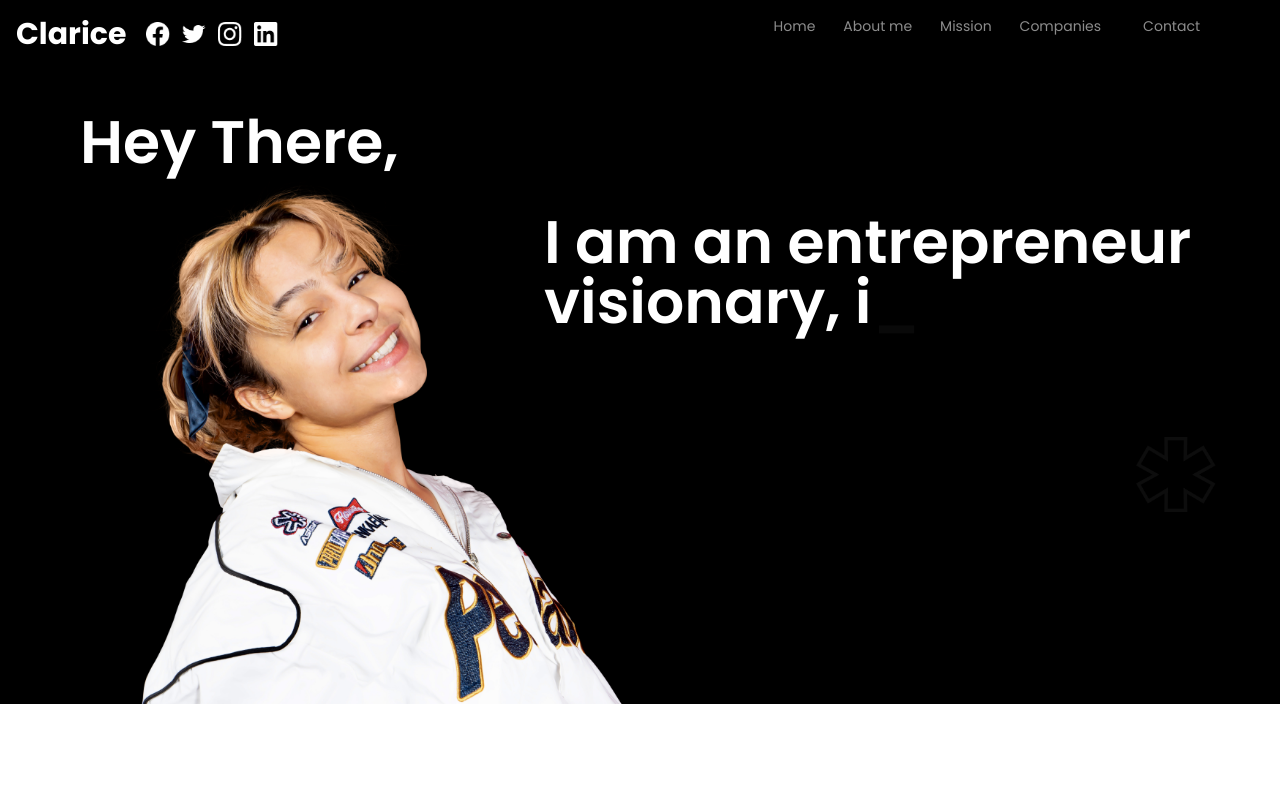
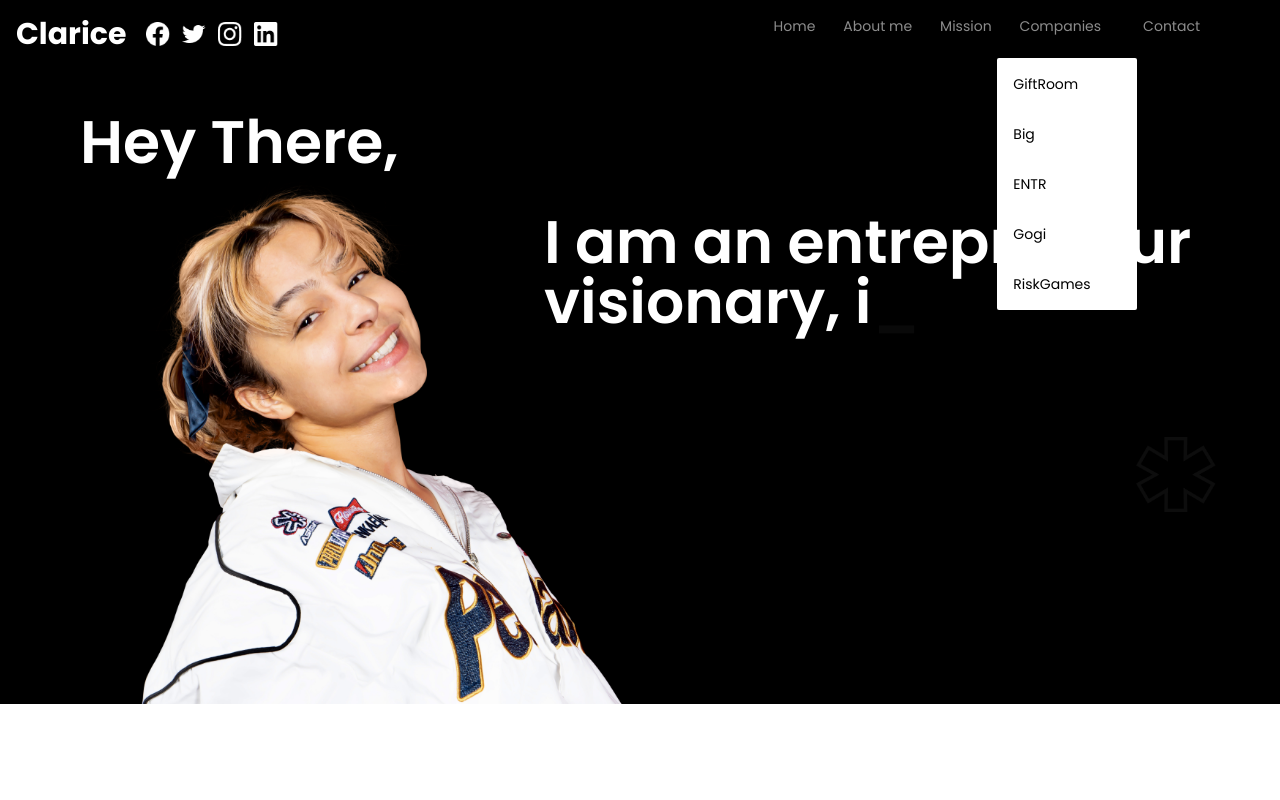
Before and after one commit to Folayimi/Clarice-Portfolio, a Next.js app: page / in a window 1280 px wide. Both pictures are taken after a click on the item "Companies". Shown: the top 800 px of the page. Built offline with nearby package versions, Linux system fonts and the light colour scheme; some icons are missing.

Commit message:
made some changes

```diff
--- a/src/components/Header.jsx
+++ b/src/components/Header.jsx
@@ -5,7 +5,7 @@ import {
   UserCircleOutline,
   PencilOutline,
   PhoneOutline,
-  MenuOutline
+  MenuOutline,
 } from "heroicons-react";
 import { useState } from "react";
 import Image from "next/image";
@@ -17,13 +17,14 @@ import { useRouter } from "next/router";
 
 const Header = () => {
   const [margin, setMargin] = useState(-100);
+  const [show, setShow] = useState("hidden");
   const router = useRouter();
   return (
     <>
       <div className="fixed top-0 left-0 text-primary1 flexbs z-50 w-full py-4 pr-20 sm1:pr-4 pl-4 bg-black font-sans">
         <div
           style={{ right: `${margin}%` }}
-          className="sm1:block fixed top-0 w-[60vw] pb-10 bg-white z-100 text-black border-2 border-black transition-all duration-1000 ease-in-out hidden"
+          className="sm1:block fixed top-0 w-[65vw] pb-10 bg-white z-100 text-black border-2 border-black transition-all duration-1000 ease-in-out hidden"
         >
           <div className="w-full flexem p-5">
             <X
@@ -64,9 +65,18 @@ const Header = () => {
               <PencilOutline size="30px" color="black" />
               Mission
             </li>
-            <li className="cursor-pointer flexmm gap-3">
-              <HomeOutline size="30px" color="black" /> Companies{" "}
-              <ChevronDown />
+            <li className="cflexsmd gap-2">
+              <div className="cursor-pointer flexmm gap-3">
+                <HomeOutline size="30px" color="black" /> Companies{" "}
+                <ChevronDown />
+              </div>
+              <ul >
+                <li></li>
+                <li></li>
+                <li></li>
+                <li></li>
+                <li></li>
+              </ul>
             </li>
             <li
               className="cursor-pointer flexmm gap-3"
@@ -130,8 +140,72 @@ const Header = () => {
             >
               Mission
             </li>
-            <li className="cursor-pointer flexmm">
-              Companies <ChevronDown />
+            <li className="relative cursor-pointer cflexmm">
+              <div
+                className="flexmm"
+                onClick={() => {
+                  if (show === "hidden") {
+                    setShow("block");
+                  } else {
+                    setShow("hidden");
+                  }
+                }}
+              >
+                Companies <ChevronDown />
+              </div>
+              <ul
+                className={
+                  show === "hidden"
+                    ? "hidden"
+                    : "block absolute top-[3em] w-[10em] h-[18em] rounded-sm cflexss gap-[1em] bg-white p-2"
+                }
+              >
+                <li
+                  className="menu"
+                  onClick={() => {
+                    router.push("/giftroom");
+                    setShow("hidden");
+                  }}
+                >
+                  GiftRoom
+                </li>
+                <li
+                  className="menu"
+                  onClick={() => {
+                    router.push("/big");
+                    setShow("hidden");
+                  }}
+                >
+                  Big
+                </li>
+                <li
+                  className="menu"
+                  onClick={() => {
+                    router.push("/enter");
+                    setShow("hidden");
+                  }}
+                >
+                  ENTR
+                </li>
+                <li
+                  className="menu"
+                  onClick={() => {
+                    router.push("/gogi");
+                    setShow("hidden");
+                  }}
+                >
+                  Gogi
+                </li>
+                <li
+                  className="menu"
+                  onClick={() => {
+                    router.push("/riskgames");
+                    setShow("hidden");
+                  }}
+                >
+                  RiskGames
+                </li>
+              </ul>
             </li>
             <li
               className="cursor-pointer"
@@ -149,7 +223,7 @@ const Header = () => {
             setMargin(0);
           }}
         >
-          <MenuOutline color="white" size="35px"/>
+          <MenuOutline color="white" size="35px" />
         </div>
       </div>
     </>
--- a/src/components/Mission.jsx
+++ b/src/components/Mission.jsx
@@ -72,7 +72,7 @@ const Mission = ({ position }) => {
               whileHover={{ y: -10 }}
               transition={{ type: "spring", stiffness: 200, damping: 8 }}
               onClick={() => {
-                router.push("/citroom");
+                router.push("/giftroom");
               }}
             >
               <div>
--- a/src/styles/globals.css
+++ b/src/styles/globals.css
@@ -9,6 +9,9 @@
 }
 .card{
     @apply flex justify-center items-center gap-3 w-[15em] h-[7em] rounded-2xl cursor-pointer
+}
+.menu{
+    @apply px-2 py-2 w-full hover:bg-black rounded-[0.5em] text-black hover:text-white hover:border-2 hover:border-white transition-colors duration-300
 }
 .flexbm{
     @apply flex justify-between items-center
```
Also changed, not shown: src/pages/giftroom/index.js (renamed from src/pages/citroom/index.js).
